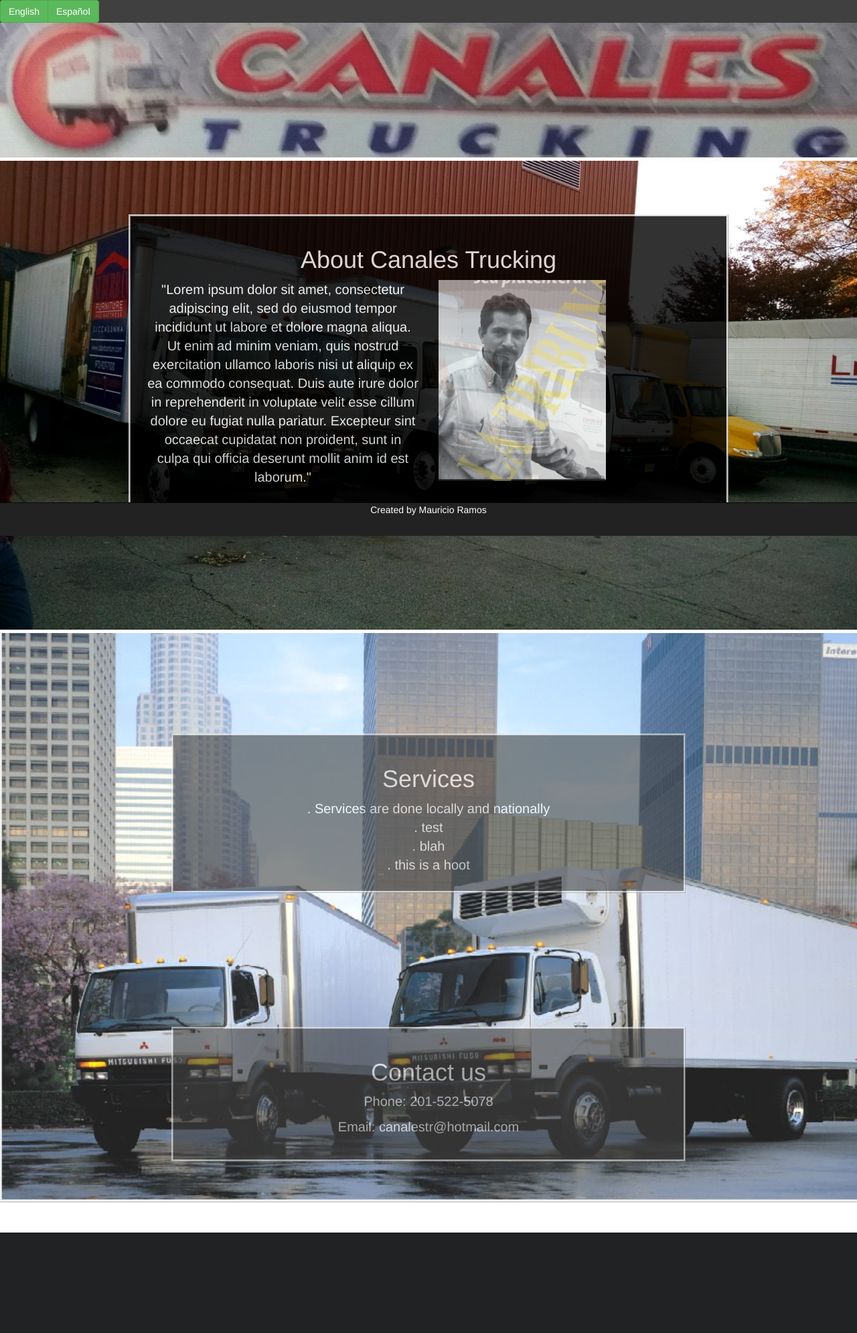
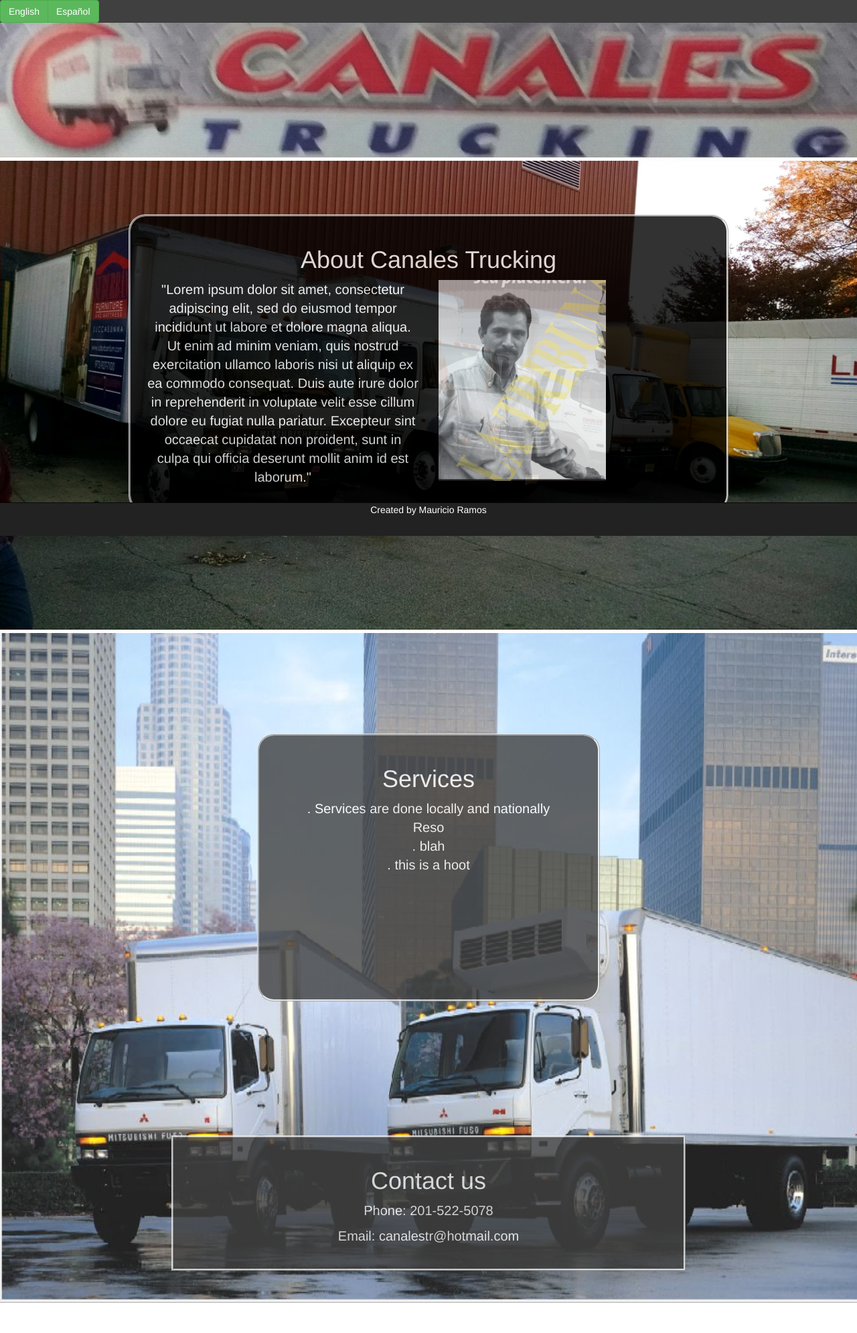
Before and after one commit to mramos1126/trucksareus, a PHP site: page /index.html in a window 1280 px wide. Shown: the whole page at 67% size. Before the commit the page ends 1840 px from the top, so only its background shows below. Run offline with PHP 8.4, Linux system fonts and the light colour scheme.

Commit message:
work site

```diff
--- a/assets/style.css
+++ b/assets/style.css
@@ -118,7 +118,7 @@ opacity: 0.8;
     filter: alpha(opacity=50);
 
 border-style: ridge;
-
+    border-radius: 25px;
 }
 .aboutpage img{
 opacity: 1;
@@ -180,7 +180,7 @@ margin-bottom: : 50px;
 margin-top: 50px;
 margin-left:auto;
 margin-right:auto;
-opacity: 0.6;
+opacity: 0.8;
     filter: alpha(opacity=50);
     border-style: ridge;
 position: relative;
@@ -190,7 +190,8 @@ top: 300px;
 
 background-color: #404040;
  line-height: 1.4em;
- width: 60%;
+width: 40%;
+  height: 400px;
   max-width: 960px;
 text-align: center;
    font-size: 20px;
@@ -201,10 +202,11 @@ border-style: ridge;
 top: 150px;
 margin-left:auto;
 margin-right:auto;
-opacity: 0.6;
+opacity: 0.8;
     filter: alpha(opacity=50);
 position:relative;
-
+overflow: hidden;
+    border-radius: 25px;
 }
 
 
--- a/index.html
+++ b/index.html
@@ -66,12 +66,17 @@
 </div>
 </div>
 
-<div id = "service" style="max-height:850px;">
+<div id = "service" style="min-height:1000px;">
+
   <div class="services">
+
+
+
+
 <h1 id ="serviceTranslate"> Services </h1>
 
   <div id = "wordtest1">. Services are done locally and nationally</div>
-  <div id = "wordtest2">. test</div>
+  <div id = "wordtest2">Reso</div>
   <div id = "wordtest3">. blah</div>
   <div id = "wordtest4">. this is a hoot</div>
 
@@ -87,8 +92,6 @@
 </div>
 </div>
 </div>
-
-
 
 
 
```
